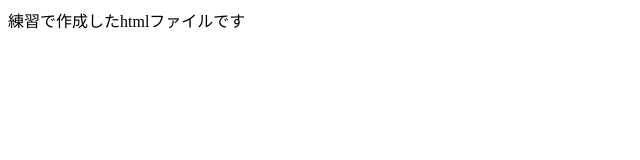
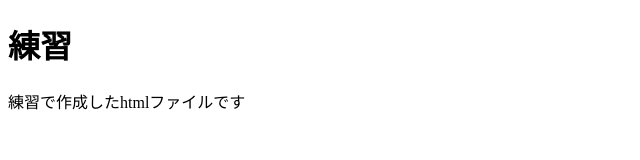
Before and after one commit to yamamoto-tomo/tokuron, a plain HTML site: page index.html in a window 1280 px wide. Shown: the whole page, without its empty margins (0-640 px from the left). Drawn offline with Linux system fonts and the light colour scheme.

Commit message:
web公開のための修正

```diff
--- a/index.html
+++ b/index.html
@@ -4,6 +4,7 @@
         <meta charset = "utf-8">
     </head>
     <body>
-        練習で作成したhtmlファイルです
+        <h1>練習</h1>
+        <p>練習で作成したhtmlファイルです</p>
     </body>
 </html>
```
